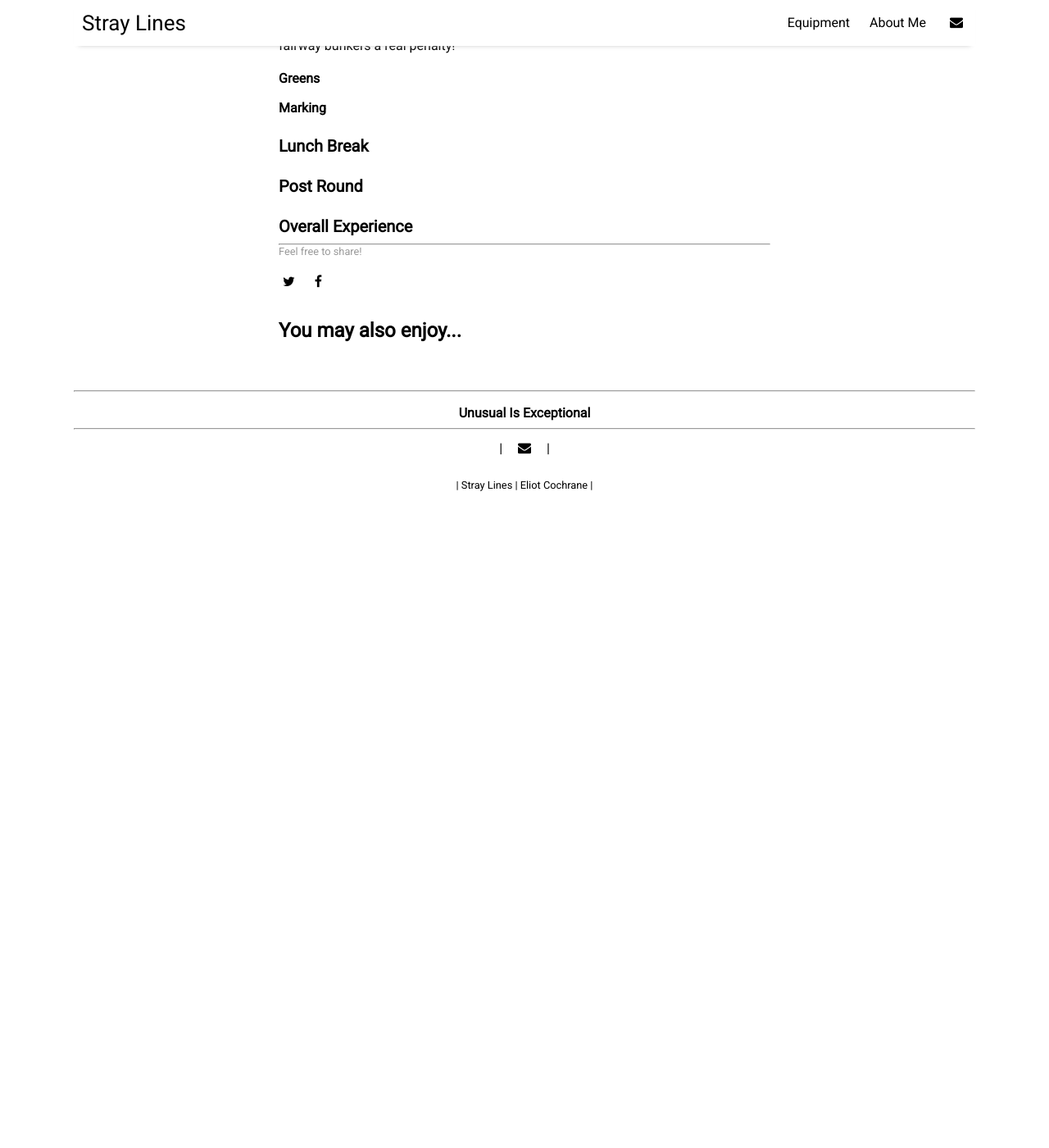
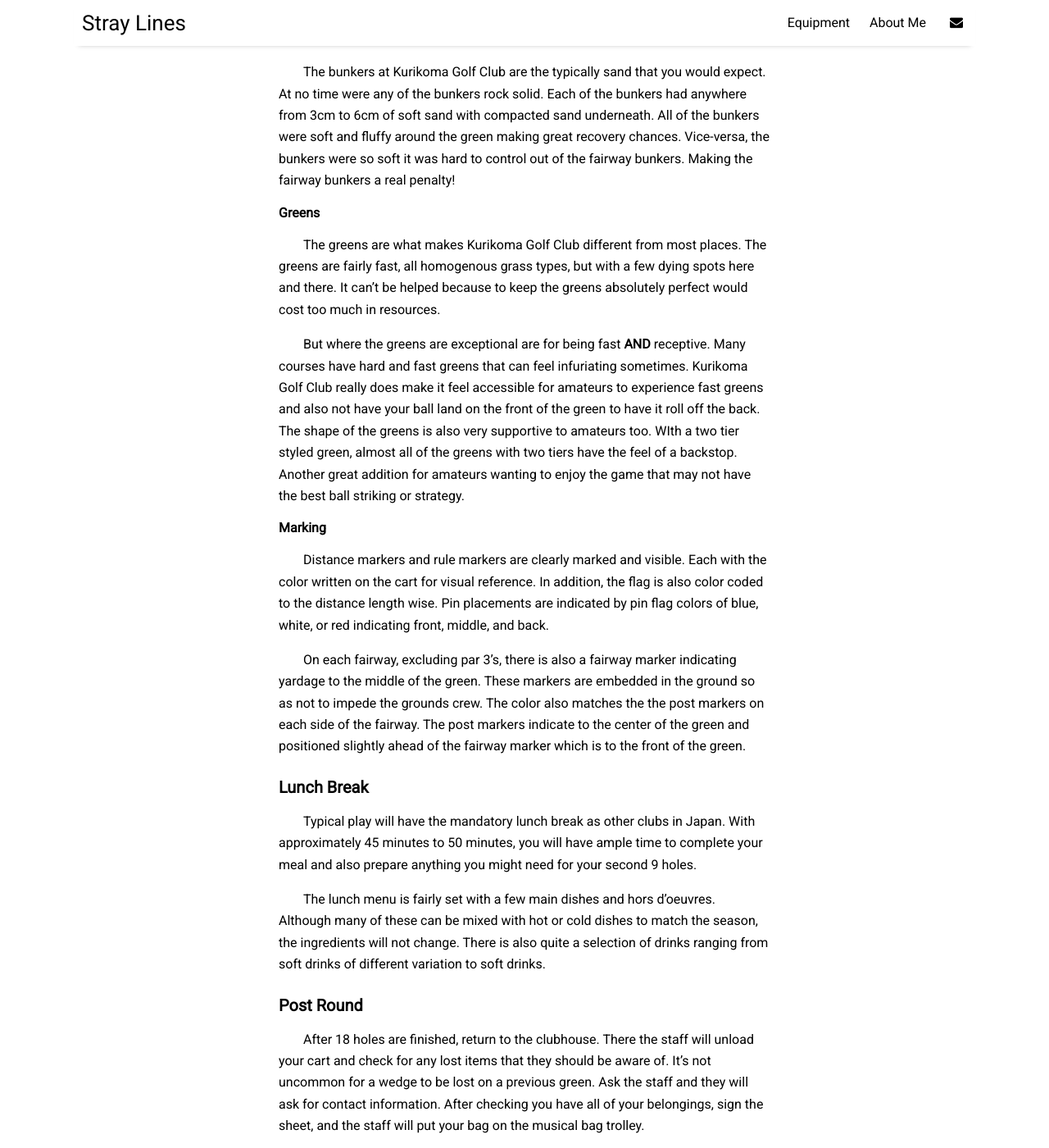
Before and after one commit to eliotcochrane/eliotcochrane.github.io, a Jekyll site: the page built from wip/Kurikoma Golf Club.md, in a window 1280 px wide and 1400 px high, scrolled down 3151 px. Shown: the whole window at 82% size. Built offline with Jekyll 4.4.1, drawn with Linux system fonts in a browser that asks for light colours; nearby versions of some CDN libraries; before the commit the page ends 3781 px from its top, so only the background shows below that; some of the changed text lies outside the part shown.

Commit message:
Kurikoma GC - Major Content Update
-Uploaded Pictures to assets
-Major content update

```diff
--- a/wip/Kurikoma Golf Club.md
+++ b/wip/Kurikoma Golf Club.md
@@ -40,10 +40,20 @@
 
 ### The Course
 
+Since Kurikoma Golf Club has three courses with 9 holes each, there are also 3 different course ratings for what courses you play.
+
 *Course Statistics*
-| Tee | Distance (yds) | Course Rating | | Par |
-| Forward Tee | 5139 | Men: 64.6 / Women: 69.0 | 72 |
-| Competition Tee | 6834 | Men: 72.6 / Women: 79.6 | 72 |
+**Back Tee**
+| Course Routing | Distance (yds) | Course Rating | Par |
+| East → South | 6943 | 80.1 | 72 |
+| South → West | 6845 | 79.6 | 72 |
+| West → East | 6928 | 79.5 | 72 |
+
+**Regular Tee**
+| Course Routing | Distance (yds) | Course Rating | Par |
+| East → South | 6300 | 76.5 | 72 |
+| South → West | 6228 | 76.1 | 72 |
+| West → East | 6300 | 76.0 | 72 |
 
 #### Tee Grounds
 
@@ -69,18 +79,30 @@
 
 #### Greens
 
+The greens are what makes Kurikoma Golf Club different from most places. The greens are fairly fast, all homogenous grass types, but with a few dying spots here and there. It can't be helped because to keep the greens absolutely perfect would cost too much in resources.
 
+But where the greens are exceptional are for being fast **AND** receptive. Many courses have hard and fast greens that can feel infuriating sometimes. Kurikoma Golf Club really does make it feel accessible for amateurs to experience fast greens and also not have your ball land on the front of the green to have it roll off the back. The shape of the greens is also very supportive to amateurs too. WIth a two tier styled green, almost all of the greens with two tiers have the feel of a backstop. Another great addition for amateurs wanting to enjoy the game that may not have the best ball striking or strategy.
 
 #### Marking
 
+Distance markers and rule markers are clearly marked and visible. Each with the color written on the cart for visual reference. In addition, the flag is also color coded to the distance length wise. Pin placements are indicated by pin flag colors of blue, white, or red indicating front, middle, and back.
 
+On each fairway, excluding par 3's, there is also a fairway marker indicating yardage to the middle of the green. These markers are embedded in the ground so as not to impede the grounds crew. The color also matches the the post markers on each side of the fairway. The post markers indicate to the center of the green and positioned slightly ahead of the fairway marker which is to the front of the green.
 
 ### Lunch Break
 
+Typical play will have the mandatory lunch break as other clubs in Japan. With approximately 45 minutes to 50 minutes, you will have ample time to complete your meal and also prepare anything you might need for your second 9 holes.
 
+The lunch menu is fairly set with a few main dishes and hors d'oeuvres. Although many of these can be mixed with hot or cold dishes to match the season, the ingredients will not change. There is also quite a selection of drinks ranging from soft drinks of different variation to soft drinks.
 
 ### Post Round
 
+After 18 holes are finished, return to the clubhouse. There the staff will unload your cart and check for any lost items that they should be aware of. It's not uncommon for a wedge to be lost on a previous green. Ask the staff and they will ask for contact information. After checking you have all of your belongings, sign the sheet, and the staff will put your bag on the musical bag trolley.
 
+From here it is the cooling down experience of Japan. The ultimate way to wind down a day at the course is a stop at the onsen. Both the men's and women's locker room has a complimentary onsen that can be used at your leisure. It may be basic with showers and a large bath but it is more than enough. Here you can take a shower and clean yourself of the sweat and dirt and then slowly relax in the giant bath.
 
 ### Overall Experience
+
+Kurikoma Golf Club is not a place that you will forget easily. It's price for the service and golf experience you get is hard to match. Matched with three routes to play, there are also quite a few variations to change how you experience the course. Kurikoma Golf Club is really a great course that invite you back for more. The course might not seem challenging but that doesn't mean that it isn't fun.
+
+One note of caution... there are pig farms nearby. Sometimes the smell from the farms is quite heavy. This is wind and time of the year dependent.
```
Also changed, not shown: other parts of wip/Kurikoma Golf Club.md (+1 -1 lines), assets/img/KurikomaGC-1.jpeg (added), assets/img/KurikomaGC-10.jpeg (added), assets/img/KurikomaGC-11.jpeg (added), assets/img/KurikomaGC-12.jpeg (added), assets/img/KurikomaGC-2.jpeg (added), assets/img/KurikomaGC-3.jpeg (added), assets/img/KurikomaGC-4.jpeg (added), assets/img/KurikomaGC-5.jpeg (added), assets/img/KurikomaGC-6.jpeg (added), assets/img/KurikomaGC-7.jpeg (added), assets/img/KurikomaGC-8.jpeg (added), assets/img/KurikomaGC-9.jpeg (added).
